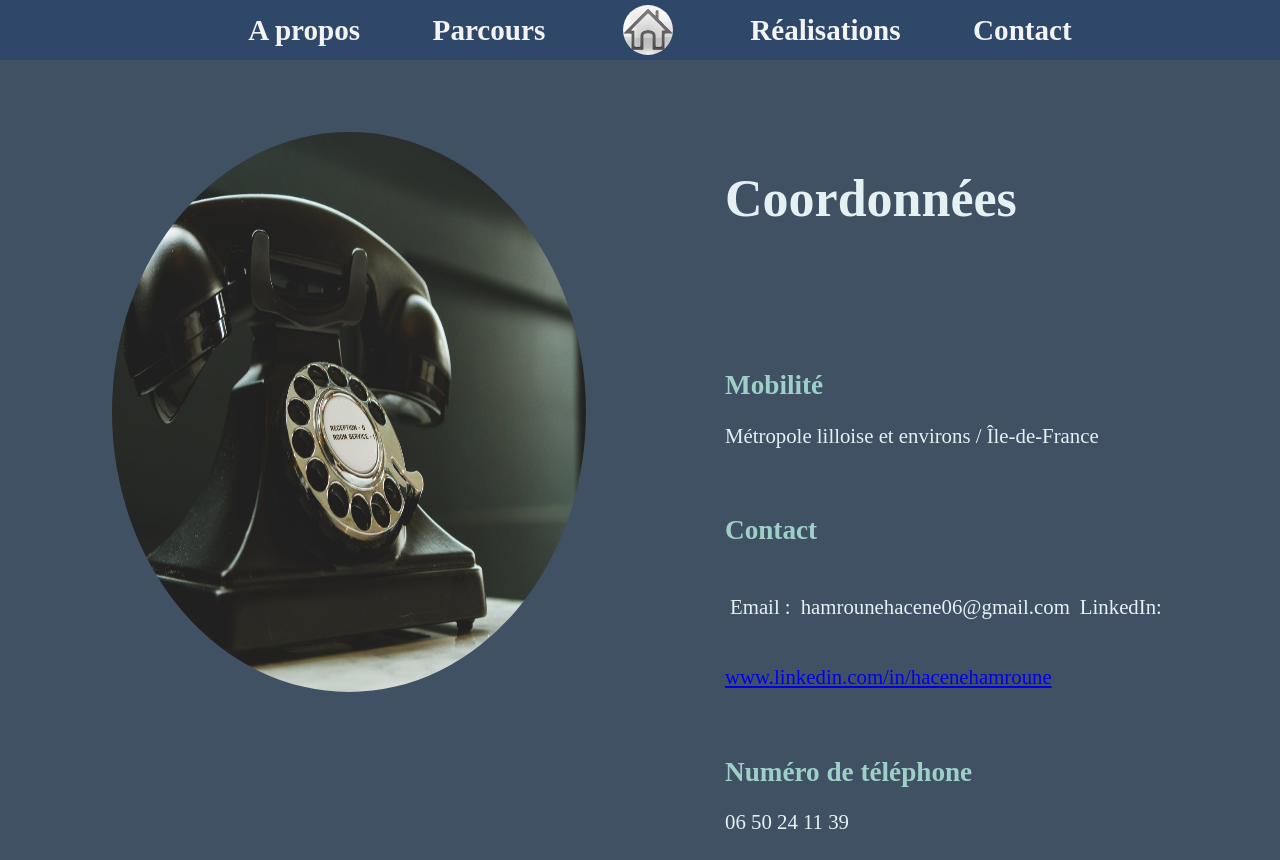
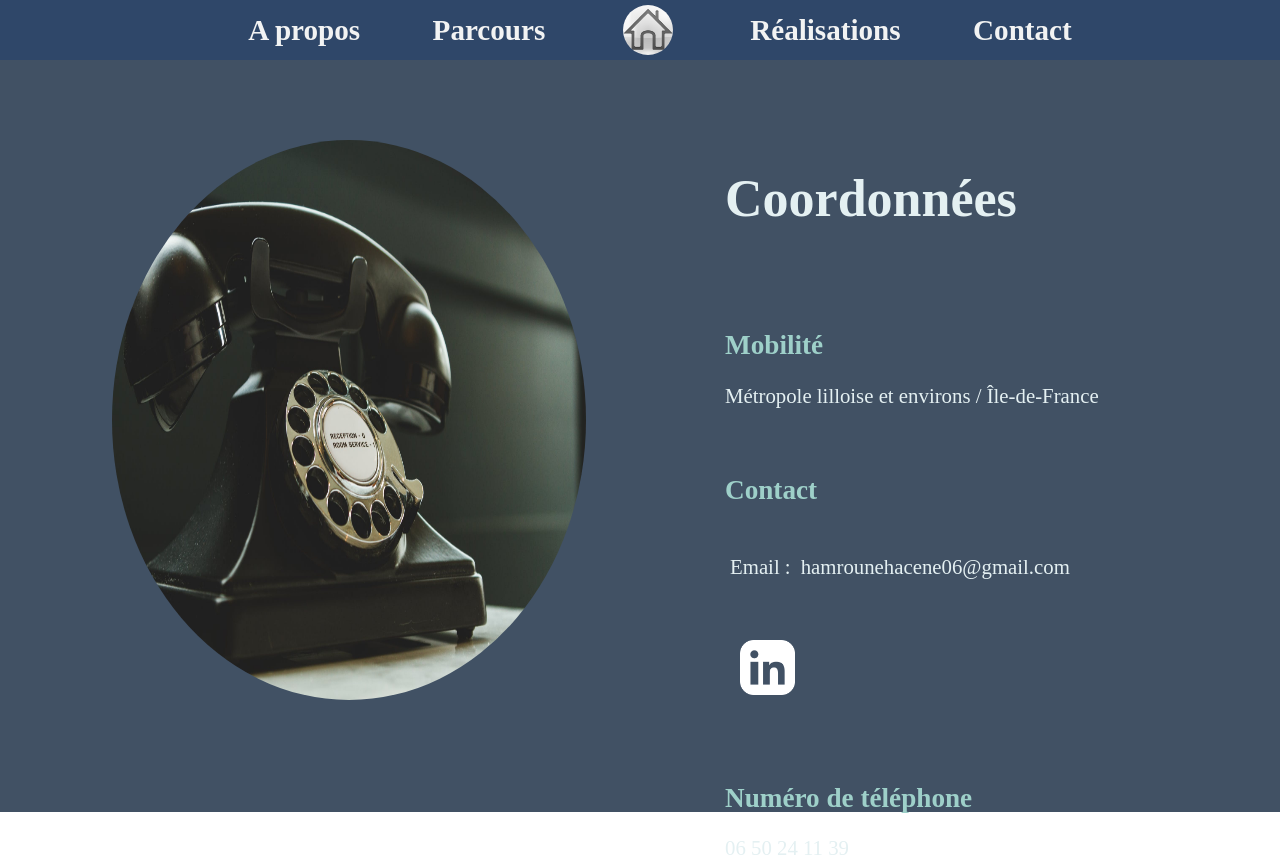
Before and after one commit to Hacene010/Portfolio-front, a React (Create React App) app: page /contact in a window 1280 px wide. Built offline with nearby package versions, Linux system fonts and the light colour scheme.

Commit message:
updated the style of the contact page

```diff
--- a/src/components/Contact/Contact.jsx
+++ b/src/components/Contact/Contact.jsx
@@ -20,16 +20,14 @@ export default function Contact() {
             <div className="email">
               <p>Email : </p>
               <p className="linkto">hamrounehacene06@gmail.com</p>
-              <p>LinkedIn:</p>
             </div>
             <p>
               <a
-                href="//www.linkedin.com/in/hacenehamroune"
-                className="linkto"
+                href="https://www.linkedin.com/in/hacenehamroune/"
                 target="_blank"
                 rel="noreferrer"
               >
-                www.linkedin.com/in/hacenehamroune
+                <img src="/img/Home/linkedIn.png" alt="linkedIn" />
               </a>
             </p>
 
--- a/src/components/Contact/Style.jsx
+++ b/src/components/Contact/Style.jsx
@@ -3,7 +3,7 @@ import styled from 'styled-components';
 const SContact = styled.div`
   .container {
     background-color: #415164;
-    height: 100vh;
+    height: 94vh;
     display: flex;
     align-items: center;
     justify-content: space-around;
@@ -15,9 +15,22 @@ const SContact = styled.div`
     width: 45vw;
     overflow: hidden;
 
+    animation-name: contact;
+    animation-duration: 500ms;
+    animation-timing-function: ease-out;
+    @keyframes contact {
+      from {
+        margin-left: -200%;
+        opacity: 0;
+      }
+      to {
+        opacity: 1;
+      }
+    }
+
     .pic {
       position: absolute;
-      top: 9vh;
+      top: 10vh;
       right: 3vw;
 
       img {
@@ -40,7 +53,7 @@ const SContact = styled.div`
     }
 
     .sTitles {
-      padding-top: 10vh;
+      padding-top: 5vh;
       height: 60vh;
       padding-left: 5px;
       h2 {
@@ -56,6 +69,12 @@ const SContact = styled.div`
           padding: 5px;
         }
       }
+
+      img {
+        opacity: 1;
+        width: 55px;
+        margin: 15px;
+      }
     }
   }
 `;
```
